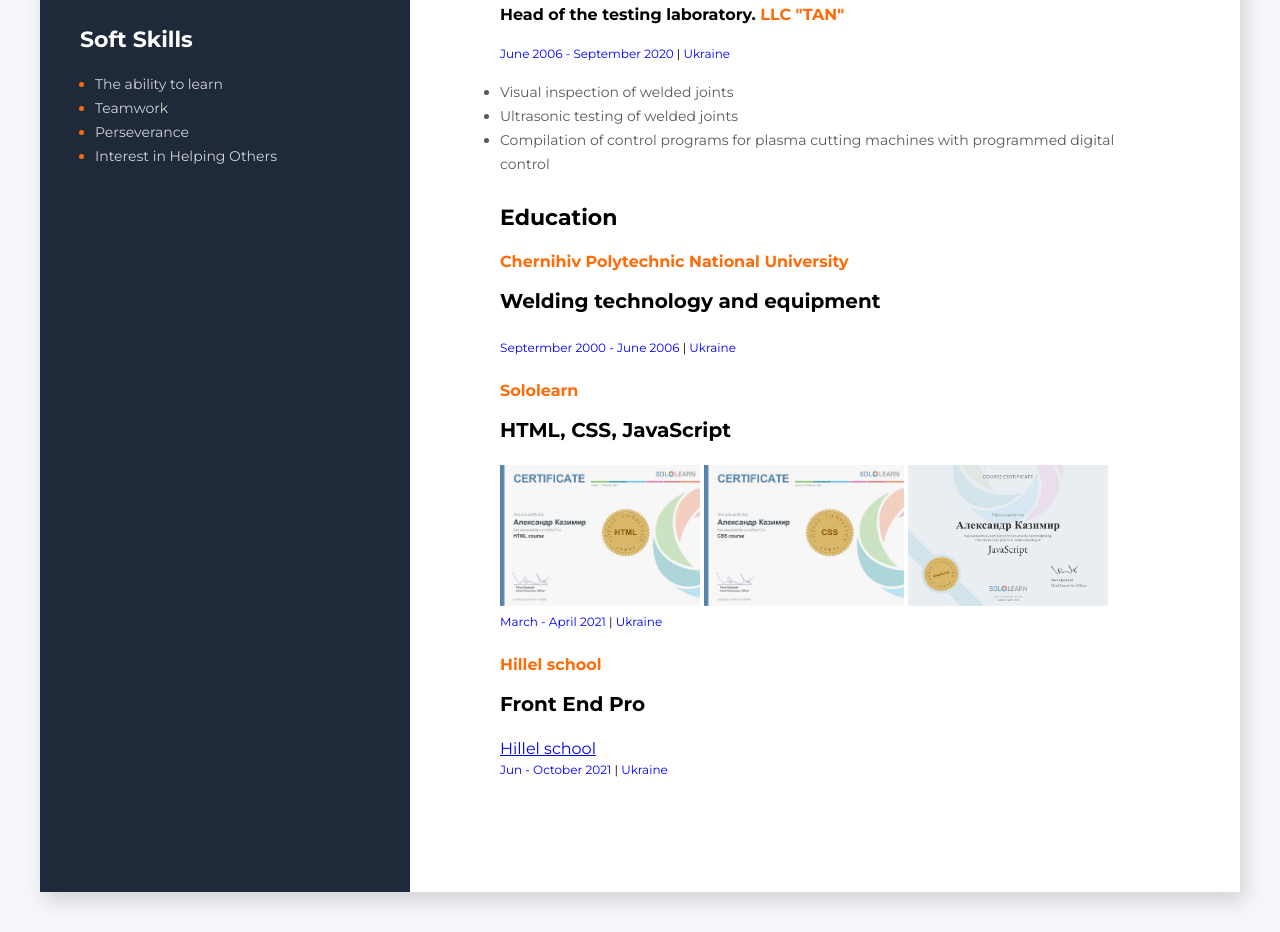
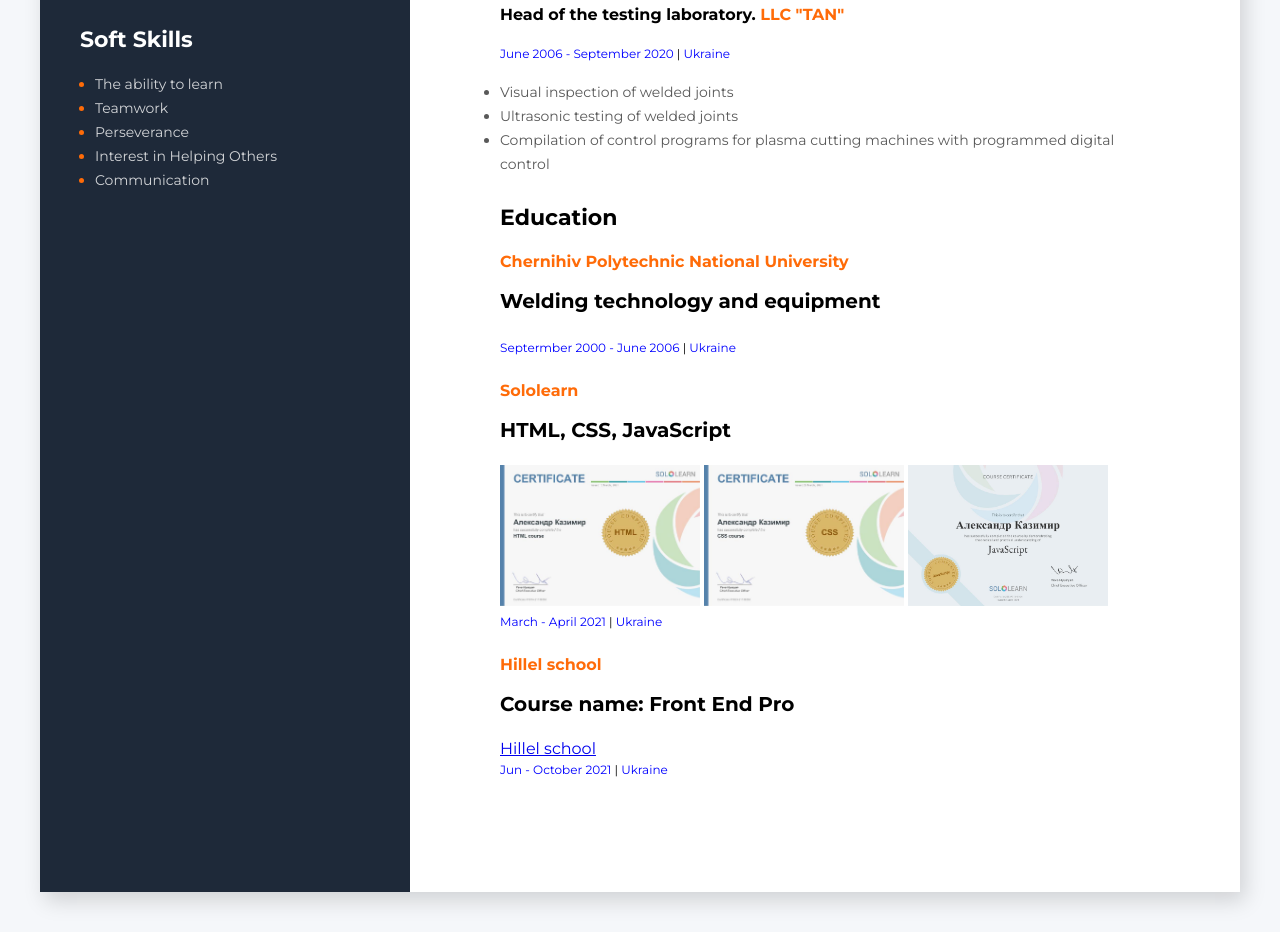
Before and after one commit to Kazimir84/CV_Alexander_Kazymyr_Front_End_Developer, a plain HTML site: page index.html in a window 1280 px wide. Shown: the part 1206-2138 px from the top of the page. Drawn offline with Linux system fonts and the light colour scheme.

Commit message:
Some chenges

```diff
--- a/index.html
+++ b/index.html
@@ -91,6 +91,9 @@
                         <li class="soft-Skill-item">
                             <span class="soft-skills-text">Interest in Helping Others</span>
                         </li>
+                        <li class="soft-Skill-item">
+                            <span class="soft-skills-text">Communication</span>
+                        </li>
                     </ul>
                 </div>
             </div>
@@ -114,7 +117,7 @@
                 <h3 class="about-me-title">Projects</h3>
                 <ol>
                     <li class="projects-item"><a class="projects-link"
-                        href="https://github.com/dimon07bs/web_practice_ak">https://github.com</a>
+                        href="https://github.com/Kazimir84/web_practice">https://github.com</a>
                         <span class="dots">........................</span>
                         <span><b>[</b><span class="tech-name">HTML5, CSS3</span><b>]</b></span>
                     </li>
@@ -212,7 +215,7 @@
                 <br>
                 <br>
                 <h4 class="vuz">Hillel school</h4>
-                <h5 class="profession">Front End Pro</h5>
+                <h5 class="profession">Course name: Front End Pro</h5>
                     <a href="https://ithillel.ua/">Hillel school</a><br>
                     <span class="profession-time">
                         Jun - October 2021 <span class="profession-divider"> | </span>Ukraine
```
